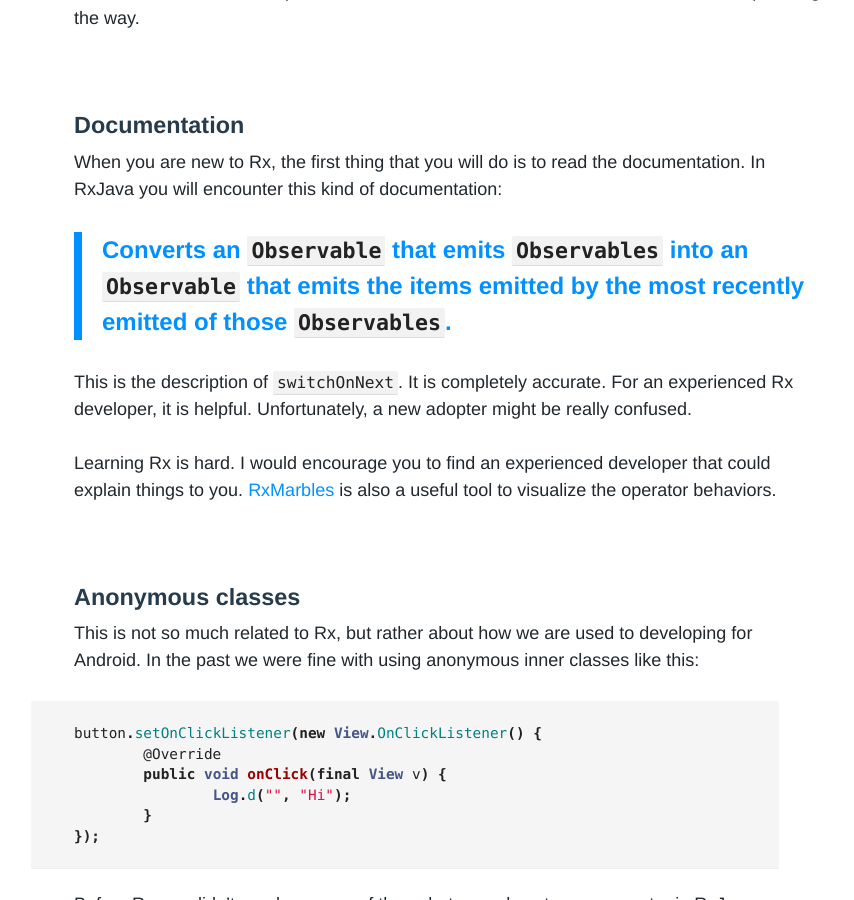
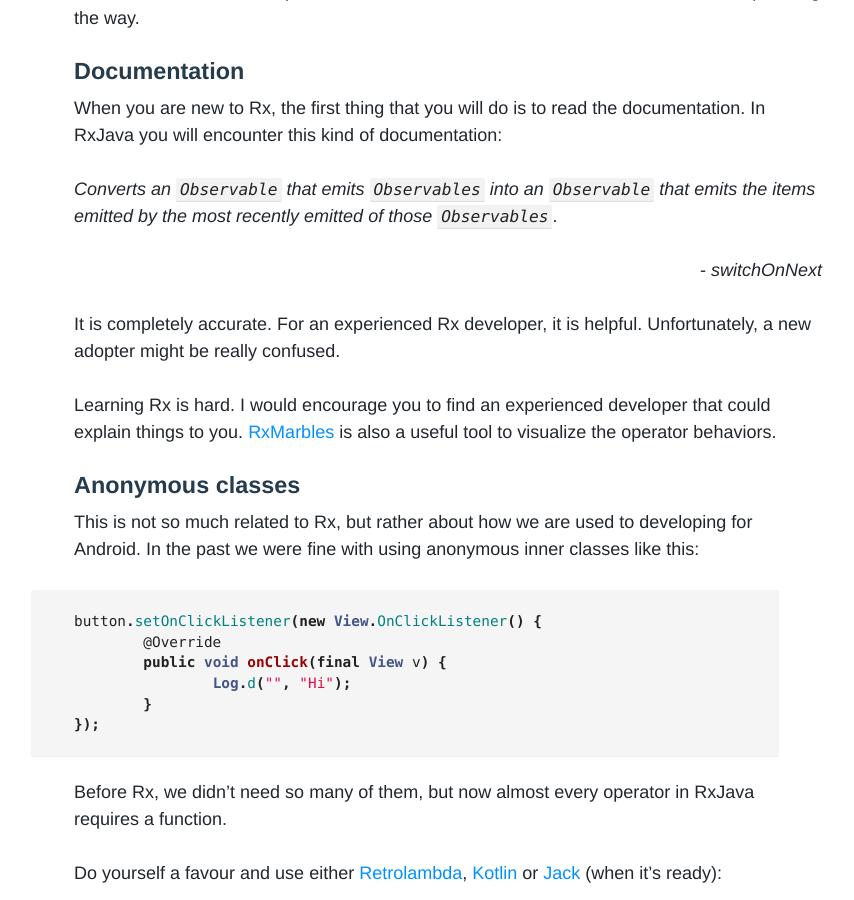
Before and after one commit to upday/upday.github.io, a Jekyll site: the page built from _posts/blog/2016-10-20-reactive_frustrations_1.md, in a window 1280 px wide and 900 px high, scrolled down 463 px. Shown: the whole window, without its empty margins (192-1046 px from the left). Built offline with Jekyll 4.4.1, drawn with Linux system fonts in a browser that asks for light colours; nearby versions of some CDN libraries; some web fonts are replaced; comment, search, counter and statistics services are not loaded.

Commit message:
formatting

```diff
--- a/_posts/blog/2016-10-20-reactive_frustrations_1.md
+++ b/_posts/blog/2016-10-20-reactive_frustrations_1.md
@@ -15,21 +15,21 @@ This kind of material, introduces Rx in a really positive light, but like with e
 
 In this post, I would like to share some of our frustrations that we’ve encountered while using RxJava and show that despite that, it is an awesome tool, but there will be some bumps along the way.
 
-<br />
 
 ### Documentation
 
 When you are new to Rx, the first thing that you will do is to read the documentation.
 In RxJava you will encounter this kind of documentation:
 
-> Converts an `Observable` that emits `Observables` into an `Observable` that emits the items emitted by the most recently emitted of those `Observables`.
+*Converts an `Observable` that emits `Observables` into an `Observable` that emits the items emitted by the most recently emitted of those `Observables`*.
+<p align="right">
+-  <i>switchOnNext</i>
+</p>
 
-This is the description of `switchOnNext`. It is completely accurate.
-For an experienced Rx developer, it is helpful. Unfortunately, a new adopter might be really confused.
+It is completely accurate. For an experienced Rx developer, it is helpful. Unfortunately, a new adopter might be really confused.
 
 Learning Rx is hard. I would encourage you to find an experienced developer that could explain things to you. <a href="http://rxmarbles.com/">RxMarbles</a> is also a useful tool to visualize the operator behaviors.
 
-<br />
 
 ### Anonymous classes
 
@@ -54,7 +54,6 @@ Do yourself a favour and use either <a href="https://github.com/orfjackal/retrol
 button.setOnClickListener(v -> Log.d("", "Hi"));
 {% endhighlight %}
 
-<br />
 
 ### Forgetting to subscribe
 
@@ -66,7 +65,6 @@ The first thing you need to check is if you have subscribed to the `Observable`.
 `Observables` are lazy, they will not emit events unless you subscribe.
 Don’t feel too bad; forgetting to subscribe is a mistake made by both junior and senior Rx developers.
 
-<br />
 
 ### Reasoning about the code
 
@@ -139,7 +137,6 @@ We know that something is not right as the `firstStream` will never complete and
 
 Using those naming conventions with `Observables` and `Flowables` helps to write and read the code, but they should be used in conjunction with the Rx types: `Single`, `Completable`, and `Maybe`.
 
-<br />
 
 ### `...map` operators
 
@@ -165,7 +162,6 @@ The announcer could be a bit impatient. Whenever she chooses to invite a speaker
 With concatMap, the announcer is fair - she might want to invite a new speaker while the previous talk hasn’t finished, but she won’t. She will wait for the current one to finish, even if that speaker takes too long, and then will invite the next one. Again, only one speech at a time.
 
 <br />
-<br />
 
 That’s it for now. Hope you’ve learnt something new and it will prevent you from repeating our mistakes.
 Stay tuned for more in the next post.
```
Also changed, not shown: other parts of _posts/blog/2016-10-20-reactive_frustrations_1.md (+1 -1 lines).
